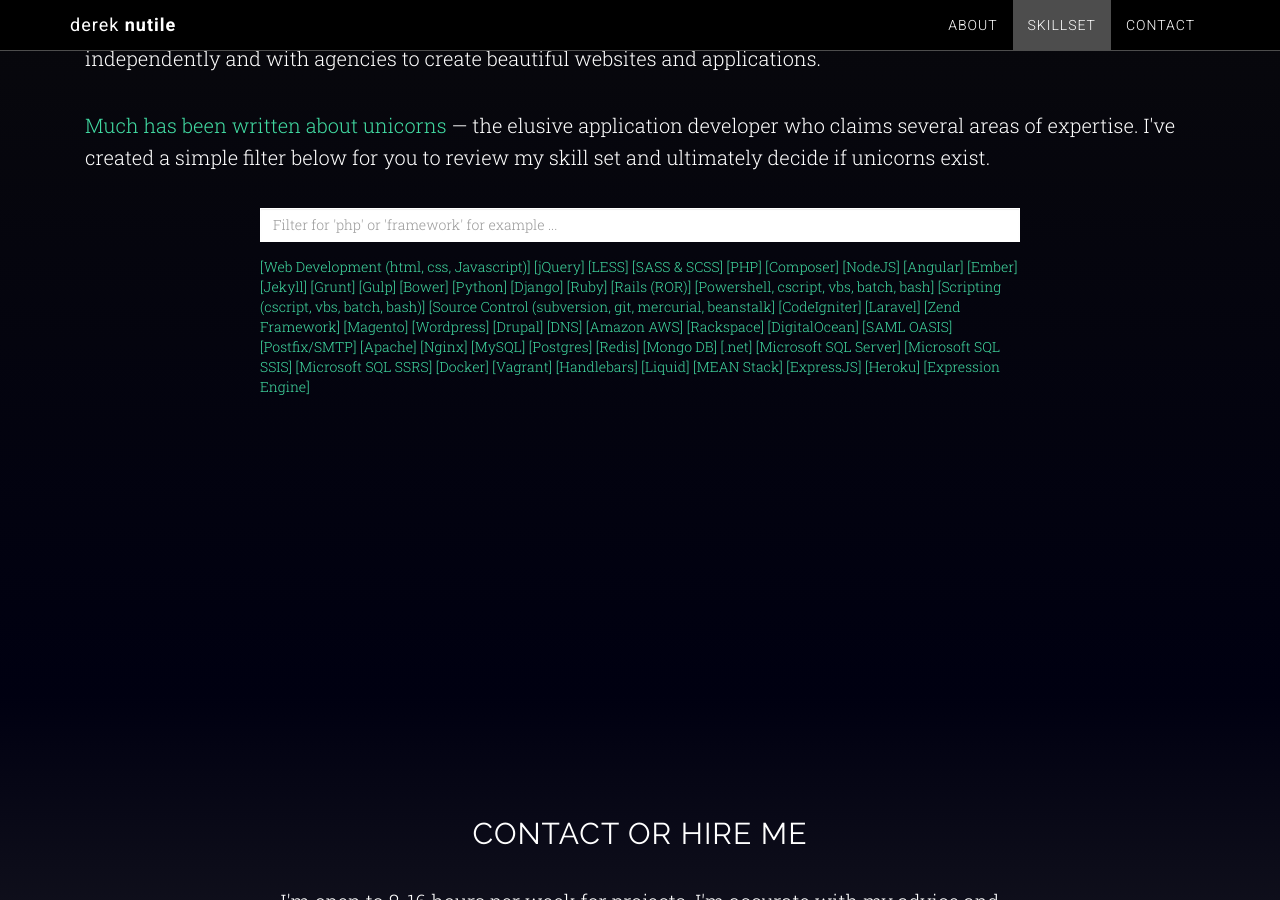
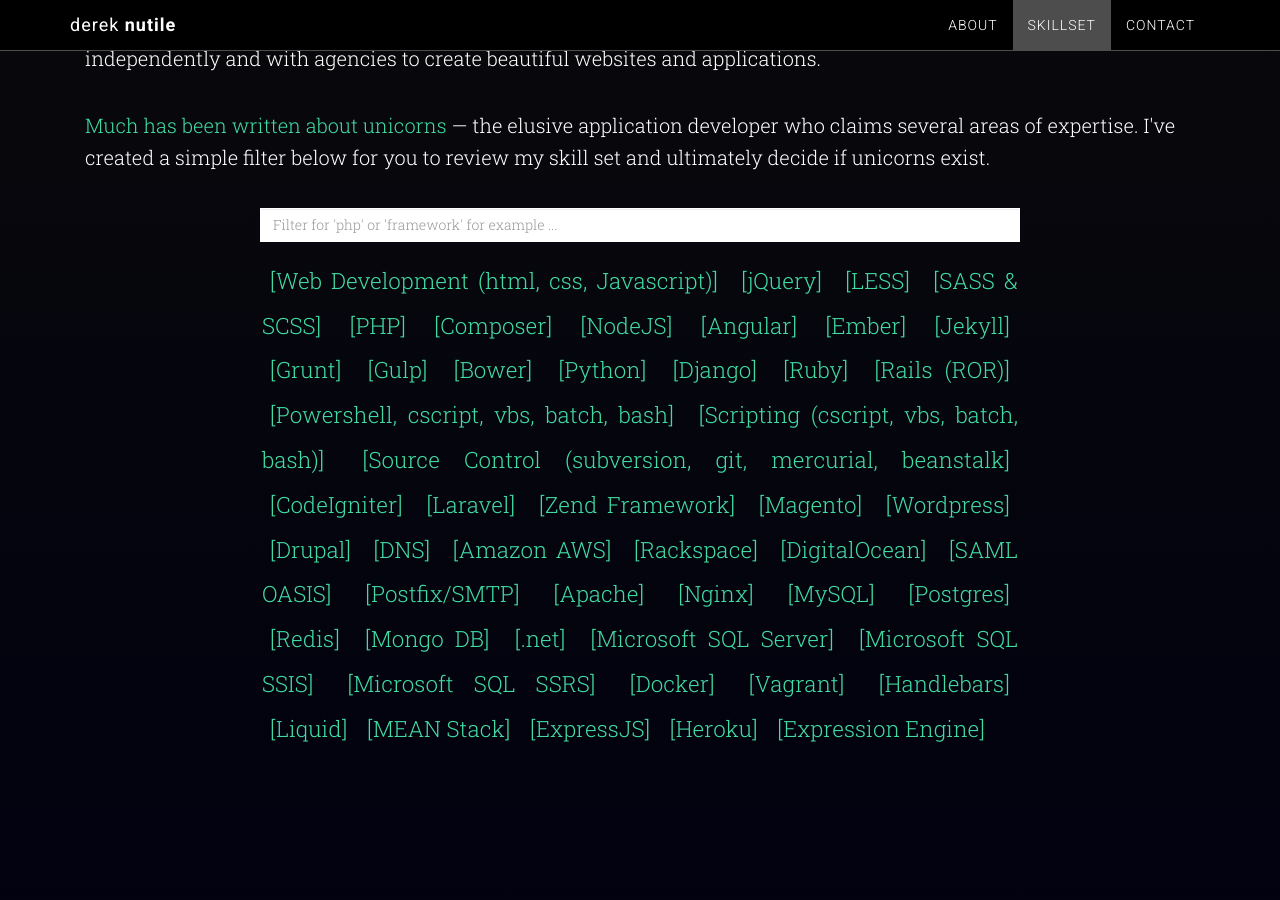
Before and after one commit to dereknutile/dereknutile.github.io, a Jekyll site: the page built from index.html, in a window 1280 px wide and 900 px high, scrolled down 1927 px. Built offline with Jekyll 4.4.1, drawn with Linux system fonts in a browser that asks for light colours.

Commit message:
Styles skillset filter results.

```diff
--- a/assets/css/main.scss
+++ b/assets/css/main.scss
@@ -451,6 +451,17 @@
     }
 }
 
+.skill {
+    padding: 3px 8px;
+    line-height: 2em;
+    font-size: 1.6em;
+}
+
+.skills-list {
+    text-align: justify;
+    padding: 2px;
+}
+
 p.skill-title {
   margin: 0;
   font-size: 18px;
```
